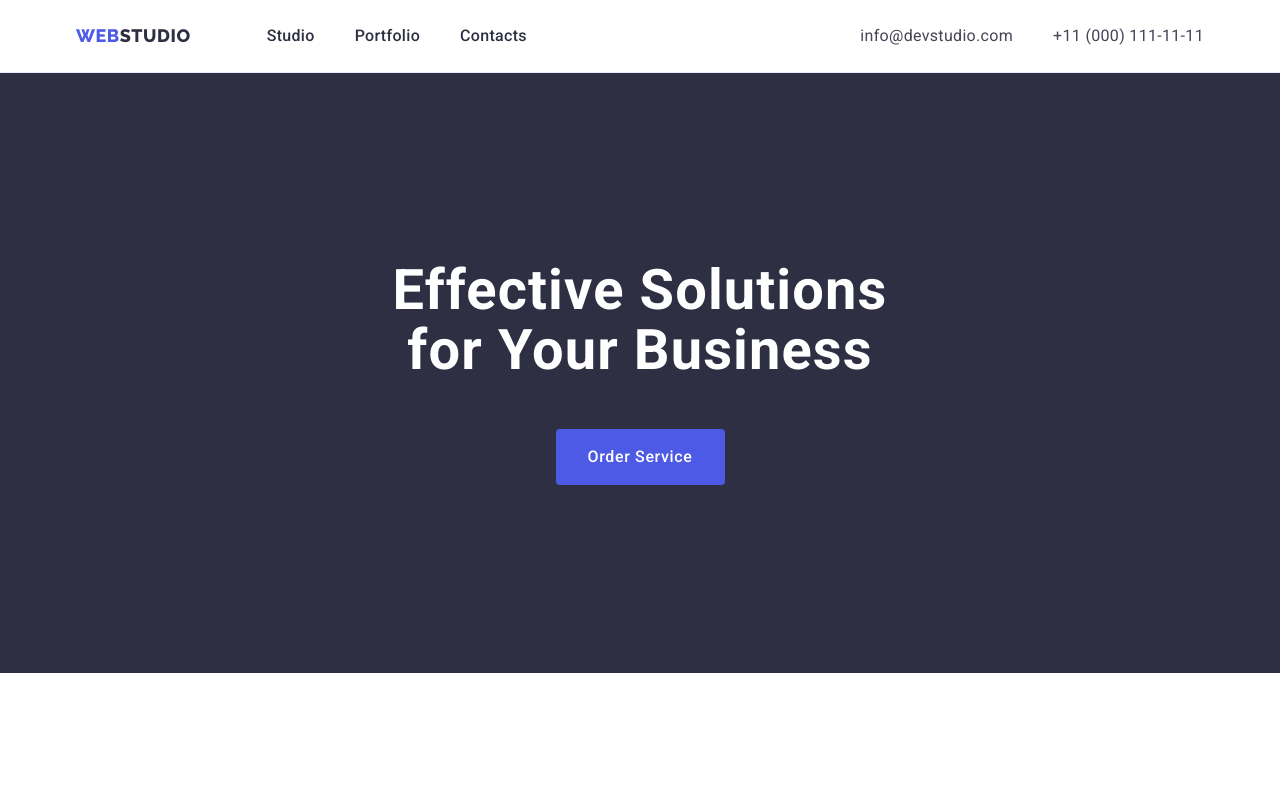
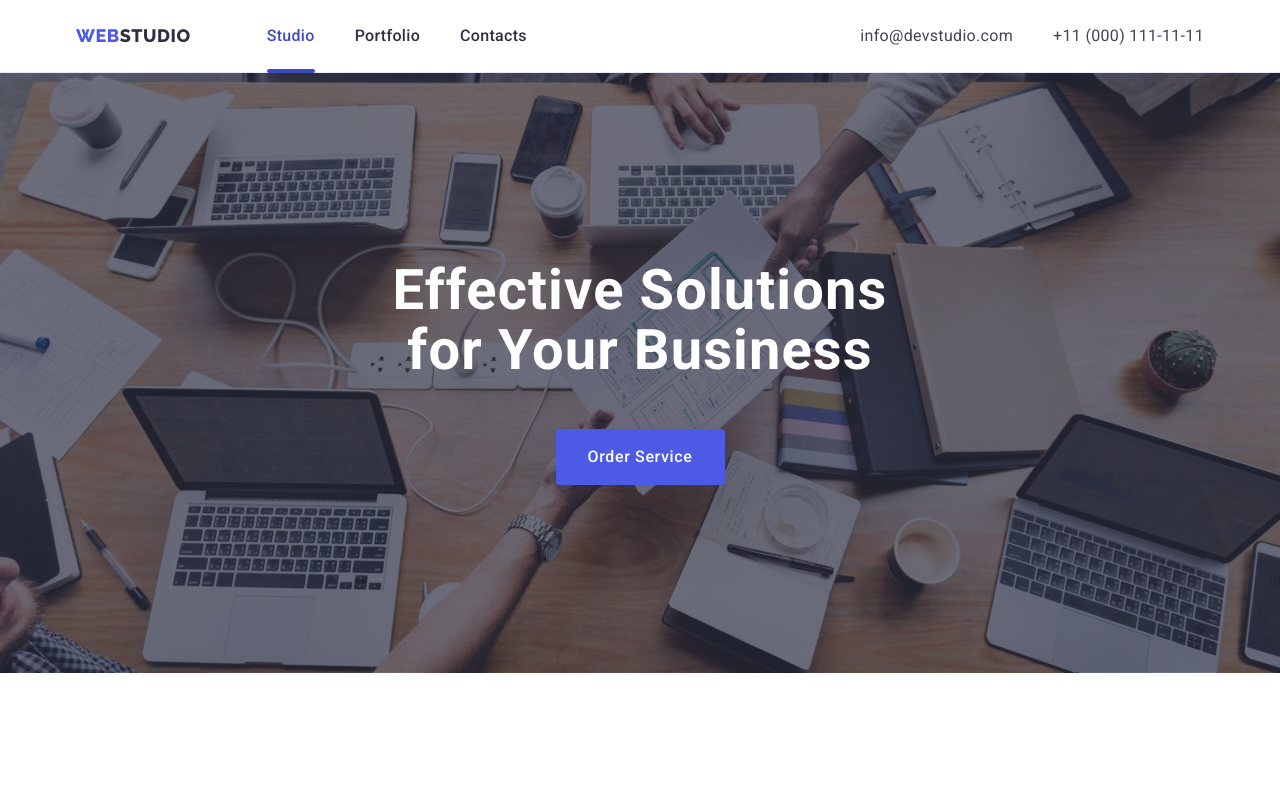
Before and after one commit to DmytroVasylenko6/goit-markup-hw-04, a plain HTML site: page index.html in a window 1280 px wide. Shown: the top 789 px of the page. Drawn offline with nearby package versions, Linux system fonts and the light colour scheme.

Commit message:
add images

```diff
--- a/css/styles.css
+++ b/css/styles.css
@@ -77,8 +77,10 @@ body {
 }
 
 .site-header {
-  padding: 24px 0;
+  /* padding: 24px 0; */
   border-bottom: 1px solid #e7e9fc;
+  box-shadow: 0px 2px 1px rgba(46, 47, 66, 0.08), 0px 1px 1px rgba(46, 47, 66, 0.16),
+    0px 1px 6px rgba(46, 47, 66, 0.08);
 }
 
 .site-header .container {
@@ -134,14 +136,31 @@ body {
   color: var(--main-text-color);
 }
 .nav-list .link {
+  position: relative;
+  display: block;
   padding: 24px 0;
   color: var(--main-text-color);
   font-weight: 500;
+  transition: color 250ms cubic-bezier(0.4, 0, 0.2, 1);
 }
 .nav-list .link:hover,
 .nav-list .link:focus {
   color: var(--accent-pressed-state);
 }
+.nav-list .link.active {
+  color: var(--accent-pressed-state);
+}
+.nav-list .link.active::after {
+  content: '';
+  position: absolute;
+  left: 0px;
+  bottom: -1px;
+  width: 100%;
+  height: 4px;
+  background-color: var(--accent-pressed-state);
+  border-radius: 2px;
+}
+
 .contacts.link {
   color: var(--secondary-text-color);
   text-decoration: none;
@@ -173,10 +192,16 @@ body {
 
 /** Section HERO */
 .section-hero {
+  max-width: 1440px;
+  margin: 0 auto;
   padding: 188px 0;
   text-align: center;
   color: #ffffff;
-  background-color: var(--secondary-bg-color);
+  background-image: linear-gradient(rgba(46, 47, 66, 0.7), rgba(46, 47, 66, 0.7)),
+    url(../images/hero-banner.jpg);
+  background-repeat: no-repeat;
+  background-position: center;
+  background-size: cover;
 }
 .section-banner-title {
   max-width: 496px;
@@ -204,6 +229,7 @@ body {
   line-height: 1.5;
   color: #ffffff;
   cursor: pointer;
+  transition: background-color 250ms cubic-bezier(0.4, 0, 0.2, 1);
 }
 .hero .btn-banner:hover,
 .hero .btn-banner:focus {
--- a/index.html
+++ b/index.html
@@ -29,7 +29,7 @@
             Web<span class="site-logo-blue">Studio</span>
           </a>
           <ul class="nav-list list">
-            <li><a href="./index.html" class="link">Studio</a></li>
+            <li><a href="./index.html" class="link active">Studio</a></li>
             <li><a href="" class="link">Portfolio</a></li>
             <li><a href="" class="link">Contacts</a></li>
           </ul>
```
Also changed, not shown: images/hero-banner.jpg (added), images/icons.svg (added).
